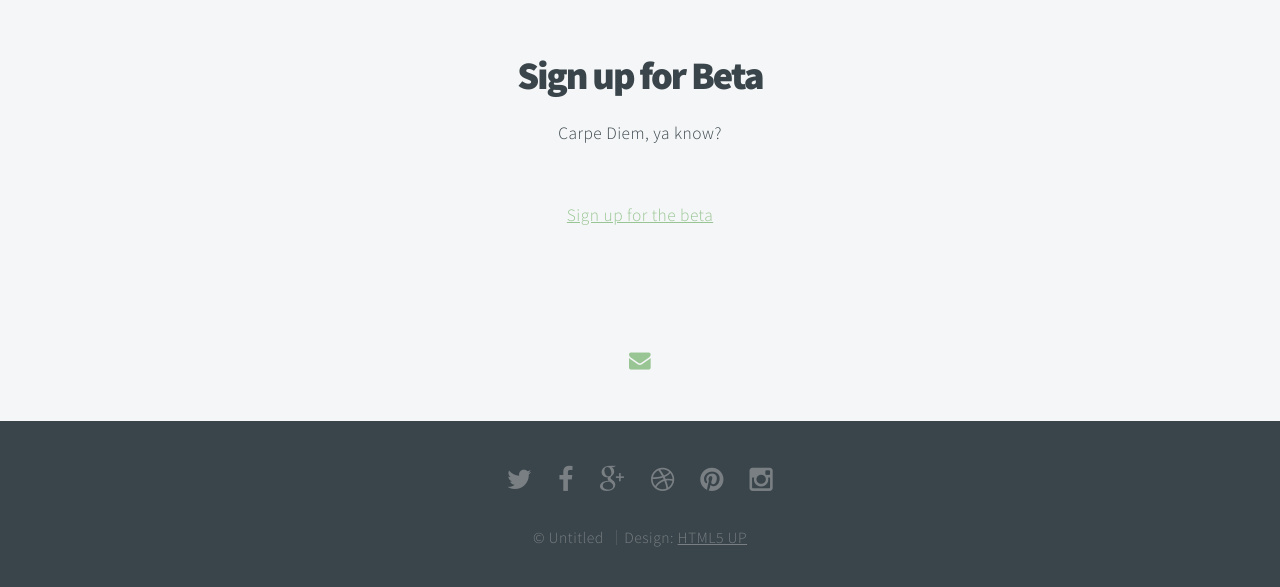
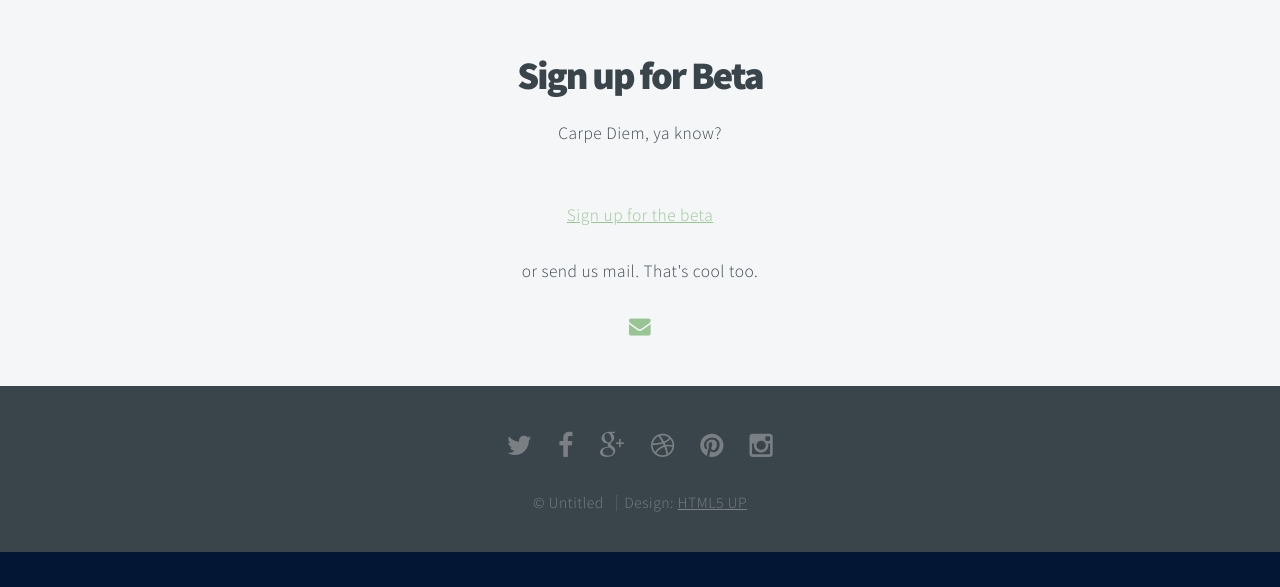
Before and after one commit to bhahm/blackout, a plain HTML site: page index.html in a window 1280 px wide. Shown: the part 4701-5288 px from the top of the page. After the commit the page ends 5253 px from the top, so only its background shows below. Drawn offline with Linux system fonts and the light colour scheme.

Commit message:
Update index.html

```diff
--- a/index.html
+++ b/index.html
@@ -184,10 +184,7 @@
 					<br/>
 					</p>
 
-					<br/>
-					<br/>
-					<br/>
-
+					<p>or send us mail. That's cool too.</p>
 					<p><a href="mailto:hapsypeople@umich.edu" class="fa solo fa-envelope">
 						<span>email</span>
 					</a></p>
```
